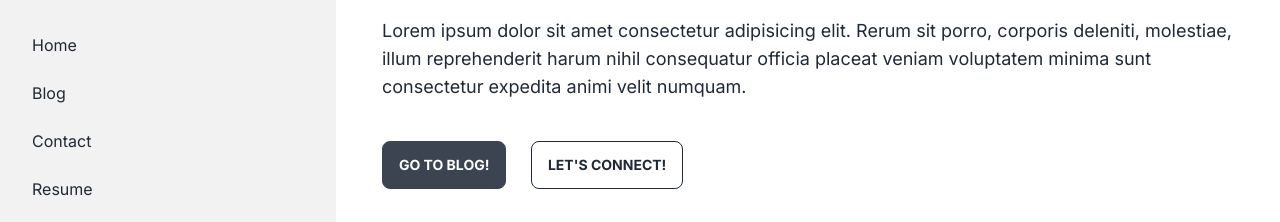
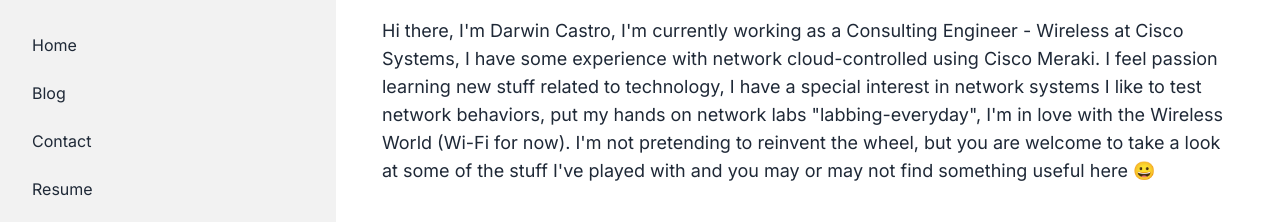
Before and after one commit to darwincastro/dar-fi.com, an Astro site: page / in a window 1280 px wide. Shown: the part 183-405 px from the top of the page. Built offline with nearby package versions, Linux system fonts and the light colour scheme; Astro itself is replaced by a stand-in of ours.

Commit message:
Add homepage's whoami

```diff
--- a/src/pages/index.astro
+++ b/src/pages/index.astro
@@ -13,11 +13,10 @@
     <h1 class="text-3xl md:text-5xl font-bold">I'm Darwin Castro</h1>
     <h2 class="text-2xl md:text-3xl my-5 md:my-6 font-bold">Consulting Engineer - Wireless</h2>
     <div class="py-2">
-      <text class="text-lg">
-        Lorem ipsum dolor sit amet consectetur adipisicing elit. Rerum sit porro, corporis deleniti, molestiae, illum
-        reprehenderit harum nihil consequatur officia placeat veniam voluptatem minima sunt consectetur expedita animi
-        velit numquam.
-      </text>
+      <p class="text-lg">
+        Hi there, I'm Darwin Castro, I'm currently working as a Consulting Engineer - Wireless at Cisco Systems, I have some experience with network cloud-controlled using Cisco Meraki.
+        I feel passion learning new stuff related to technology, I have a special interest in network systems I like to test network behaviors, put my hands on network labs "labbing-everyday", I'm in love with the Wireless World (Wi-Fi for now). I'm not pretending to reinvent the wheel, but you are welcome to take a look at some of the stuff I've played with and you may or may not find something useful here 😀
+      </p>
     </div>
     <div class="mt-8">
       <a class="btn" href="/blog">Go to Blog!</a>
```
